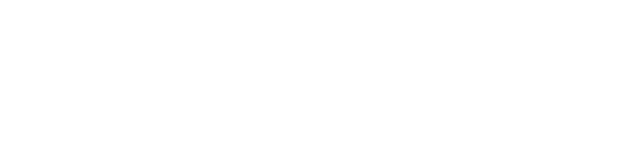
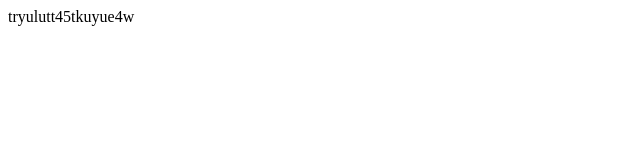
Before and after one commit to mayanjer/githubTry, a plain HTML site: page feature-1.html in a window 1280 px wide. Shown: the whole page, without its empty margins (0-640 px from the left). Drawn offline with Linux system fonts and the light colour scheme.

Commit message:
Update feature-1.html

```diff
--- a/feature-1.html
+++ b/feature-1.html
@@ -5,6 +5,7 @@
     <meta name="viewport" content="width=device-width, initial-scale=1.0">
     <title>Document</title>
 </head>
+tryulutt45tkuyue4w
 <body>
 
 </body>
```
